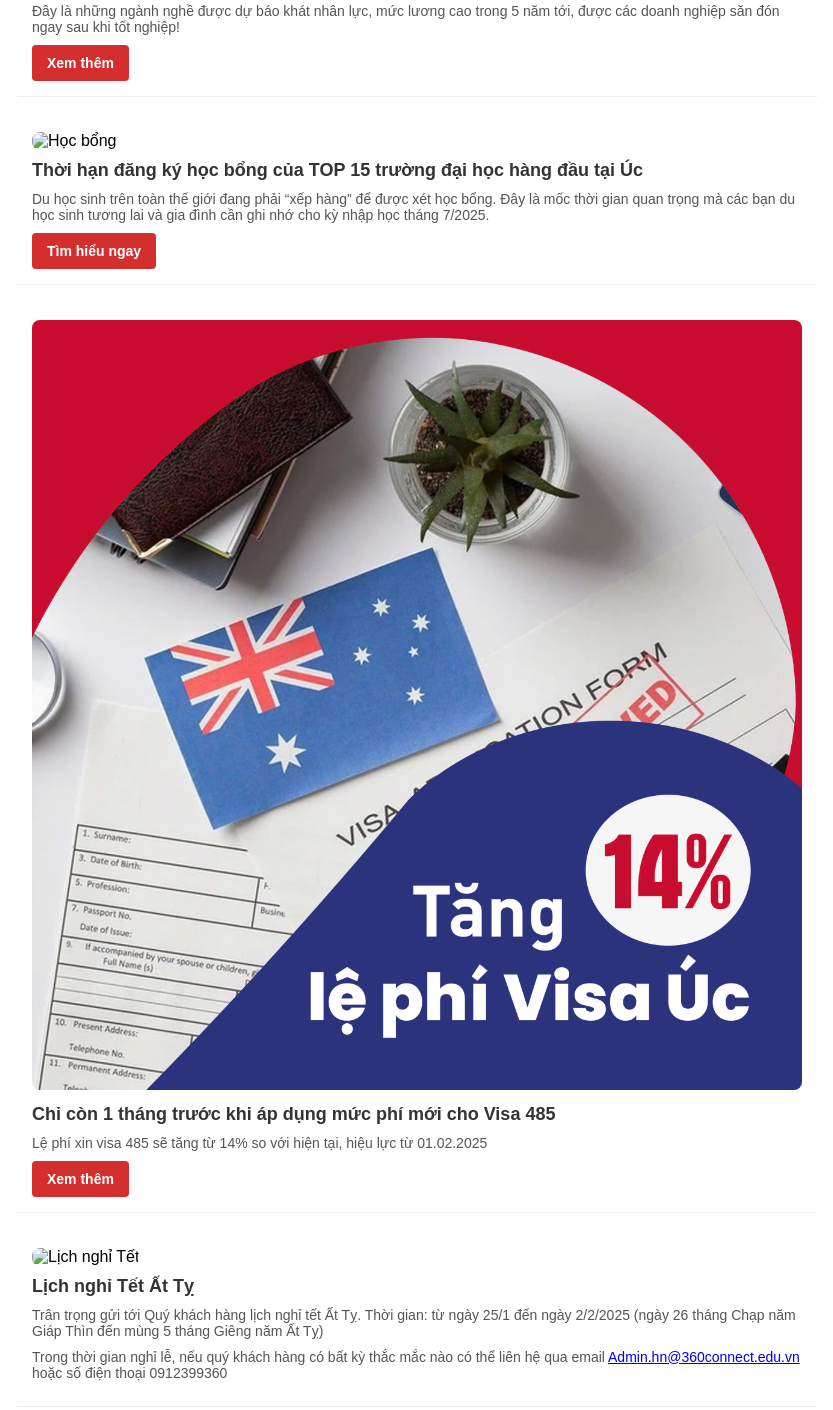
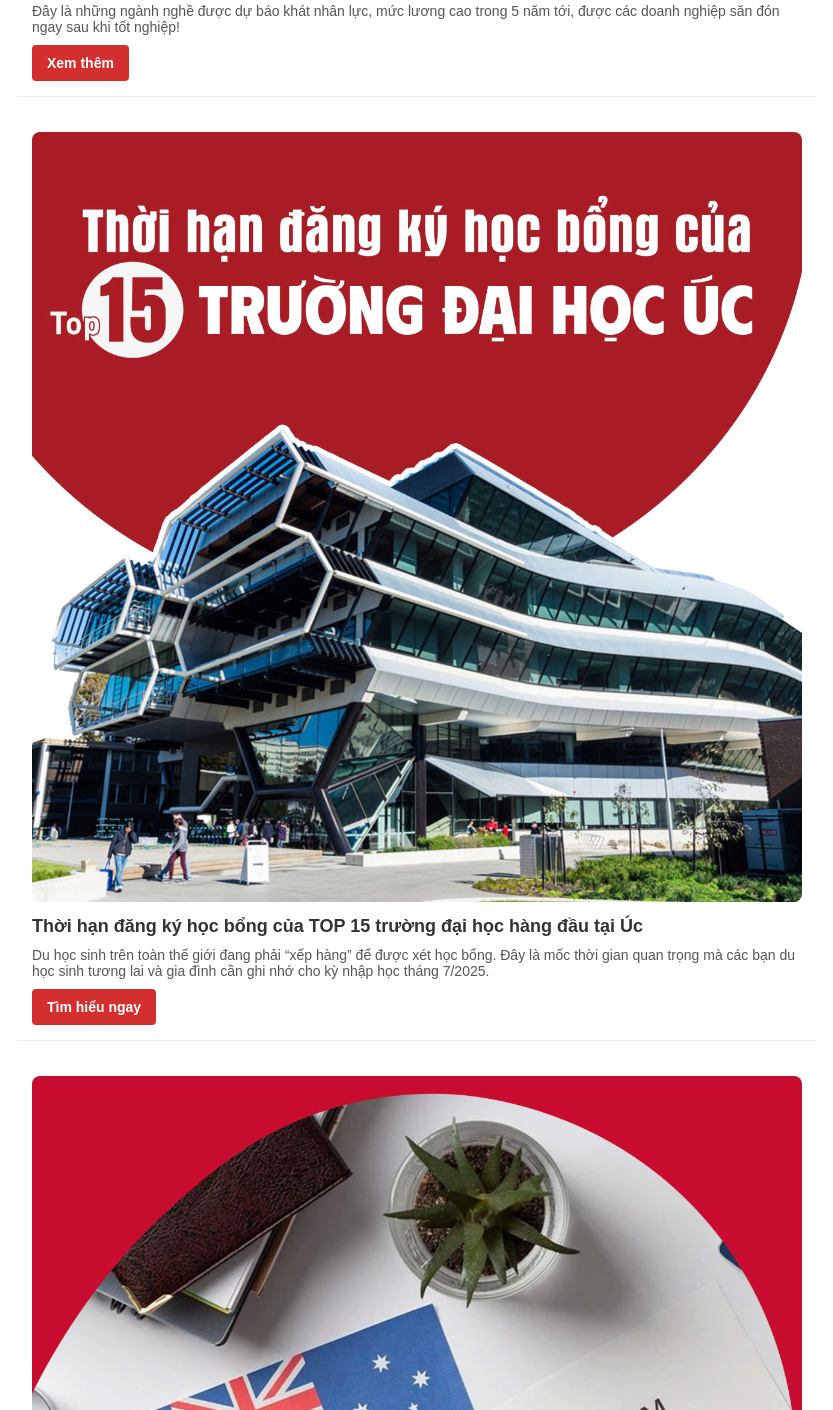
Before and after one commit to dangduy03/360-connect-invited, a plain HTML site: page index.html in a window 1280 px wide. Shown: the part 1296-2706 px from the top of the page, without its empty margins (223-1056 px from the left). Drawn offline with Linux system fonts and the light colour scheme; the site is published under a folder, as on GitHub Pages, so addresses that start at the root find nothing.

Commit message:
update link page

```diff
--- a/index.html
+++ b/index.html
@@ -30,7 +30,7 @@
         </div>
 
         <div class="section">
-            <img src="/nội dung Úc.jpg" alt="Học bổng">
+            <img src="nội dung Úc.jpg" alt="Học bổng">
             <h2>Thời hạn đăng ký học bổng của TOP 15 trường đại học hàng đầu tại Úc</h2>
             <p>Du học sinh trên toàn thế giới đang phải “xếp hàng” để được xét học bổng. Đây là mốc thời gian quan trọng
                 mà các bạn du học sinh tương lai và gia đình cần ghi nhớ cho kỳ nhập học tháng 7/2025.</p>
@@ -46,7 +46,7 @@
         </div>
 
         <div class="section">
-            <img src="/chúc tết.jpg" alt="Lịch nghỉ Tết">
+            <img src="chúc tết.jpg" alt="Lịch nghỉ Tết">
             <h2>Lịch nghỉ Tết Ất Tỵ</h2>
             <p>Trân trọng gửi tới Quý khách hàng lịch nghỉ tết Ất Tỵ. Thời gian: từ ngày 25/1 đến ngày 2/2/2025 (ngày 26
                 tháng Chạp năm Giáp Thìn đến mùng 5 tháng Giêng năm Ất Tỵ)</p>
@@ -64,7 +64,7 @@
             <h2>Thu nhập cao nhưng không có chứng minh. Bỏ túi 5 lưu ý chuẩn bị tài chính khi xin Visa du học Úc</h2>
             <p>Không thể xin cấp thị thực du học cho con vì không thể chứng minh thu nhập. Vậy phụ huynh cần chuẩn bị
                 tài chính như thế nào? Hãy cùng nghe lời khuyên từ Luật sư di trú</p>
-            <a href="#" class="btn">Tìm hiểu ngay</a>
+            <a href="https://360connect.edu.vn/tin-tuc/" class="btn">Tìm hiểu ngay</a>
         </div>
 
         <div class="footer">
```
